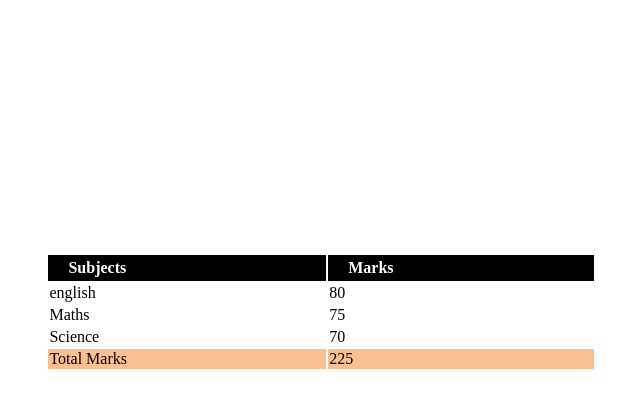
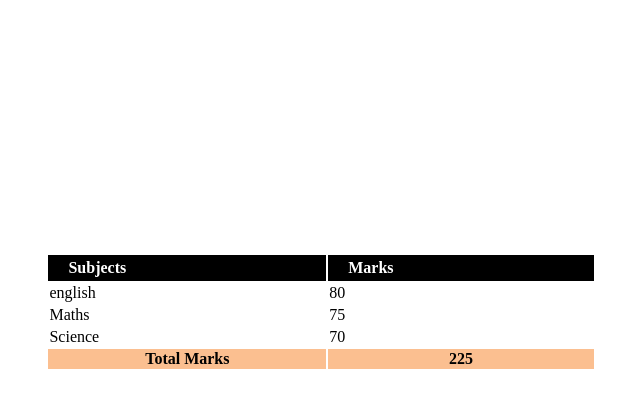
Before and after one commit to IbrahimAhmed413/my_first_html_upwards, a plain HTML site: page table2.html in a window 1280 px wide. Shown: the part 5-412 px from the top of the page, without its empty margins (319-959 px from the left). Drawn offline with Linux system fonts and the light colour scheme.

Commit message:
fix: fixed some issue

```diff
--- a/table2.html
+++ b/table2.html
@@ -6,8 +6,10 @@
 <body>
         <table style="padding-top: 250px; margin-left: auto; margin-right: auto;" >
             <thead style="background-color: black; color: white; ">
+               <tr>
                 <th style="padding: 4px 200px 4px 20px; ">Subjects</th>
                 <th style="padding: 4px 200px 4px 20px;">Marks</th>
+               </tr>
             </thead>
             <tbody>
                <tr>
@@ -24,8 +26,10 @@
                </tr>
             </tbody>
             <tfoot style="background-color: hsl(26.36deg 93.04% 77.45%);">
-                <td>Total Marks</td>
-                <td>225</td>
+                <tr>
+                    <th>Total Marks</th>
+                <th>225</th>
+                </tr>
             </tfoot>
         </table>
 
```
